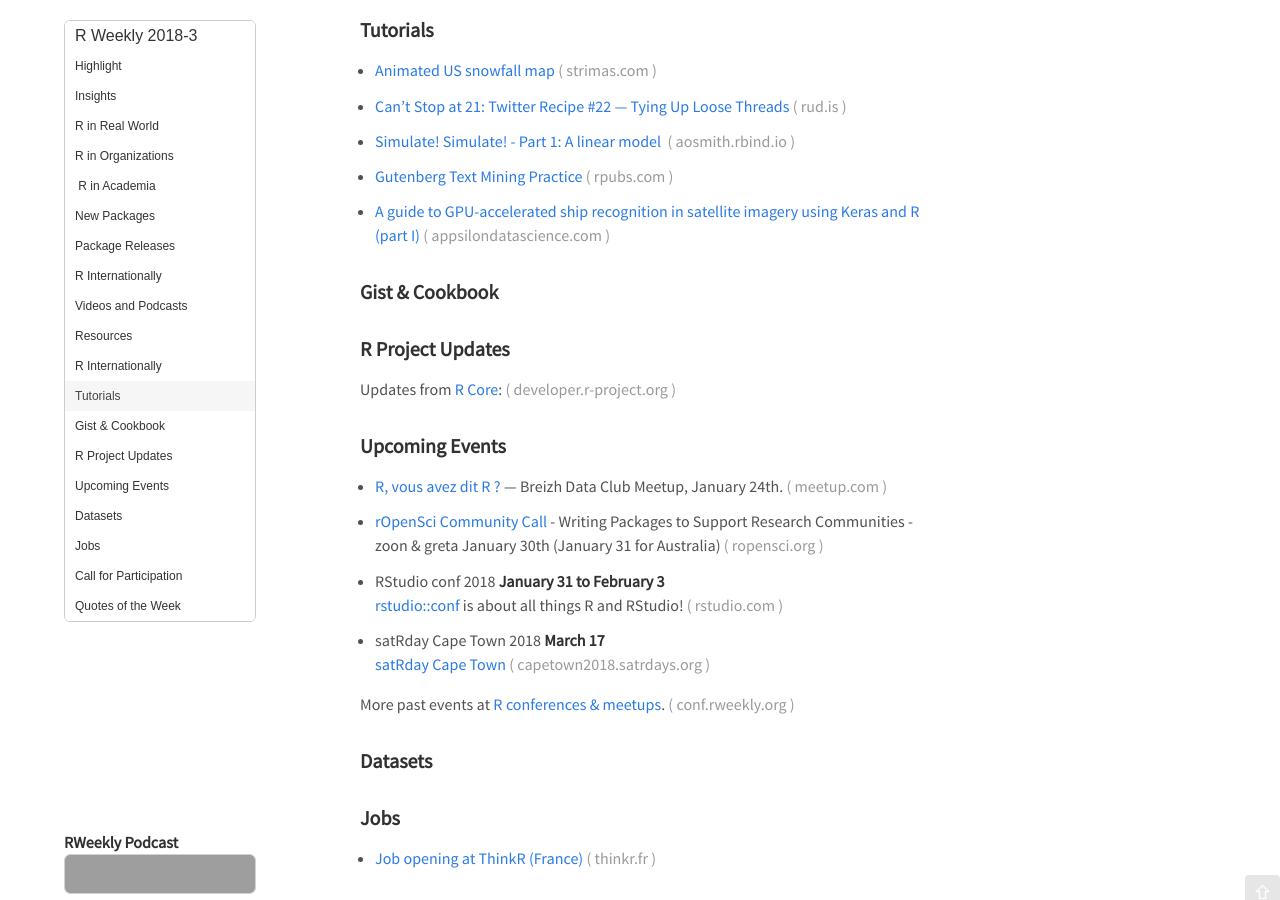
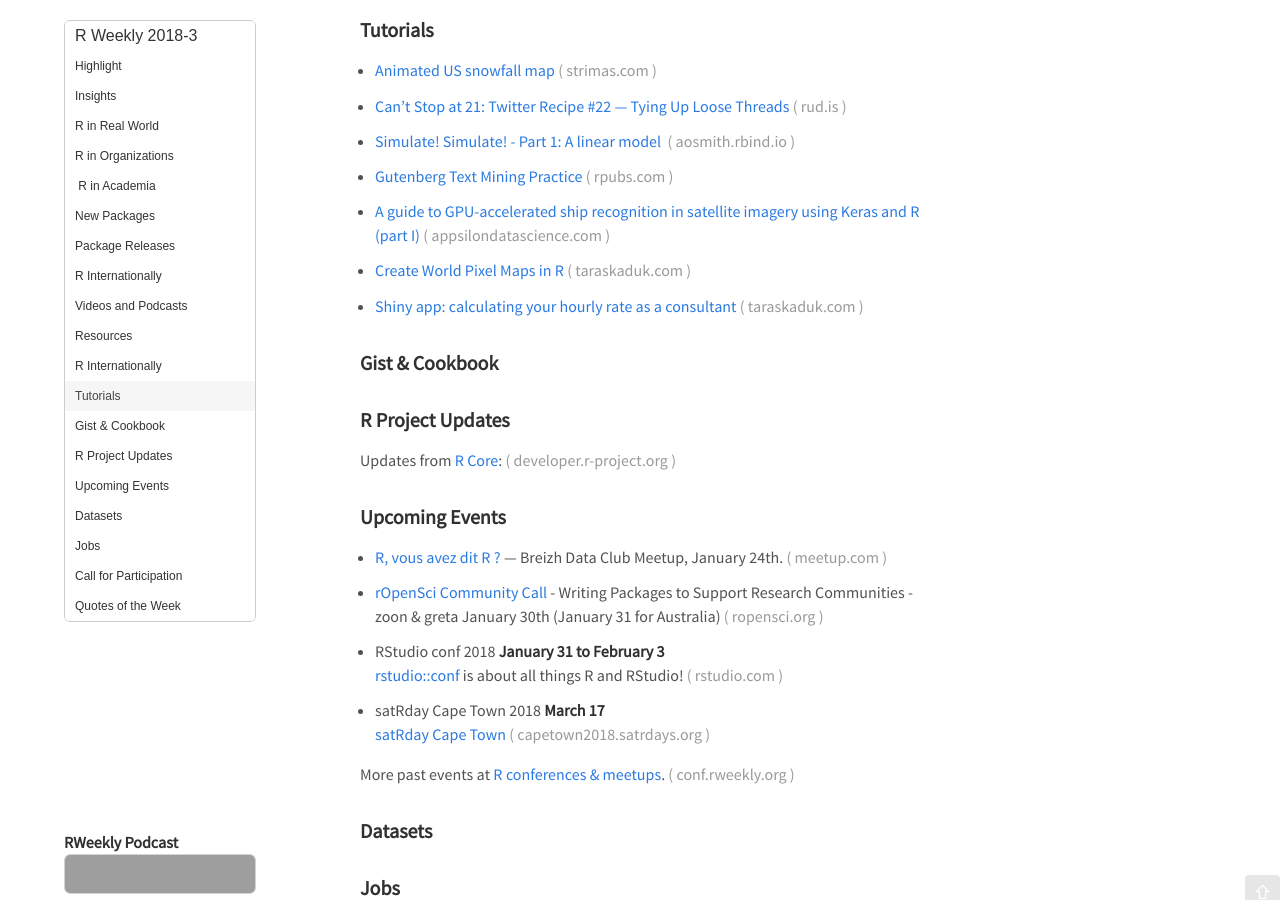
Before and after one commit to rweekly/rweekly.org, a Jekyll site: the page built from draft.md, in a window 1280 px wide and 900 px high, scrolled down 1943 px. Built offline with Jekyll 4.4.1, drawn with Linux system fonts in a browser that asks for light colours; emoji names are drawn with the system emoji font; comment, search, counter and statistics services are not loaded; grey boxes are pictures that could not be loaded.

Commit message:
Update draft.md (#149)

```diff
--- a/draft.md
+++ b/draft.md
@@ -94,6 +94,10 @@ Release Date: 2018-1-15
 
 + [A guide to GPU-accelerated ship recognition in satellite imagery using Keras and R (part I)](https://appsilondatascience.com/blog/rstats/2018/01/16/keras.html)
 
++ [Create World Pixel Maps in R](https://taraskaduk.com/2017/11/26/pixel-maps/)
+
++ [Shiny app: calculating your hourly rate as a consultant](https://taraskaduk.com/2018/01/13/shiny_rate/)
+
 <!--<div class="post-more-begin"></div><div class="post-more-end"></div>-->
 
 ### Gist & Cookbook
```
